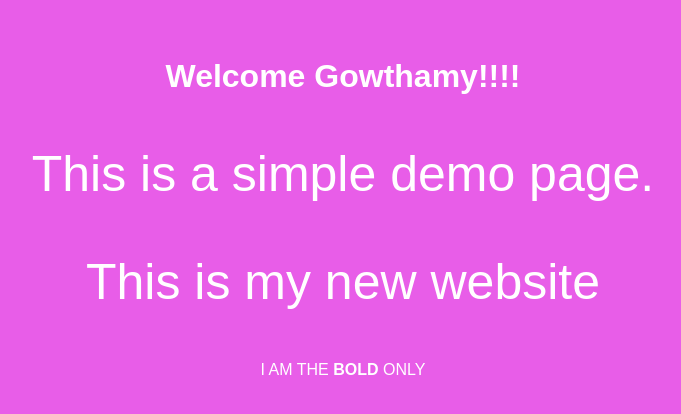
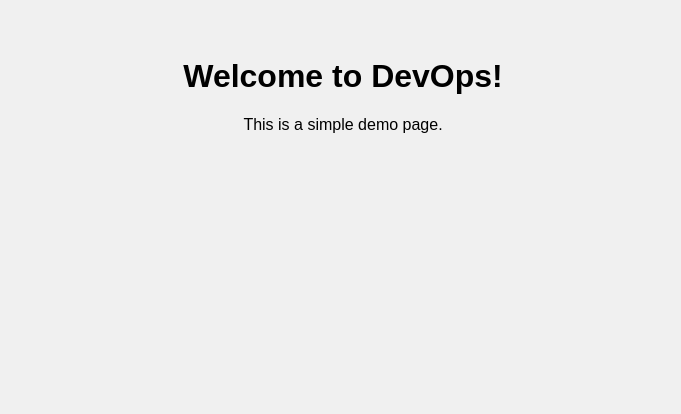
Before and after one commit to gowththy/devops, a plain HTML site: page index.html in a window 1280 px wide. Shown: the whole page, without its empty margins (297-978 px from the left). Drawn offline with Linux system fonts and the light colour scheme.

Commit message:
Adding change to my html file

```diff
--- a/index.html
+++ b/index.html
@@ -8,21 +8,15 @@ initial-scale=1.0">
 <title>DevOps Demo</title>
 <style>
 body {
-background-color:rgb(232, 93, 232);
+background-color: #f0f0f0;
 font-family: Arial, sans-serif;
-color: white;
 text-align: center;
 padding: 50px;
-}
-.cl {
-    font-size: 50px;
 }
 </style>
 </head>
 <body>
-<h1>Welcome Gowthamy!!!!</h1>
-<p class="cl">This is a simple demo page.</p>
-<p class="cl">This is my new website</p>
-<p> I AM THE <B>BOLD</B> ONLY</p>
+<h1>Welcome to DevOps!</h1>
+<p>This is a simple demo page.</p>
 </body>
 </html>
```
